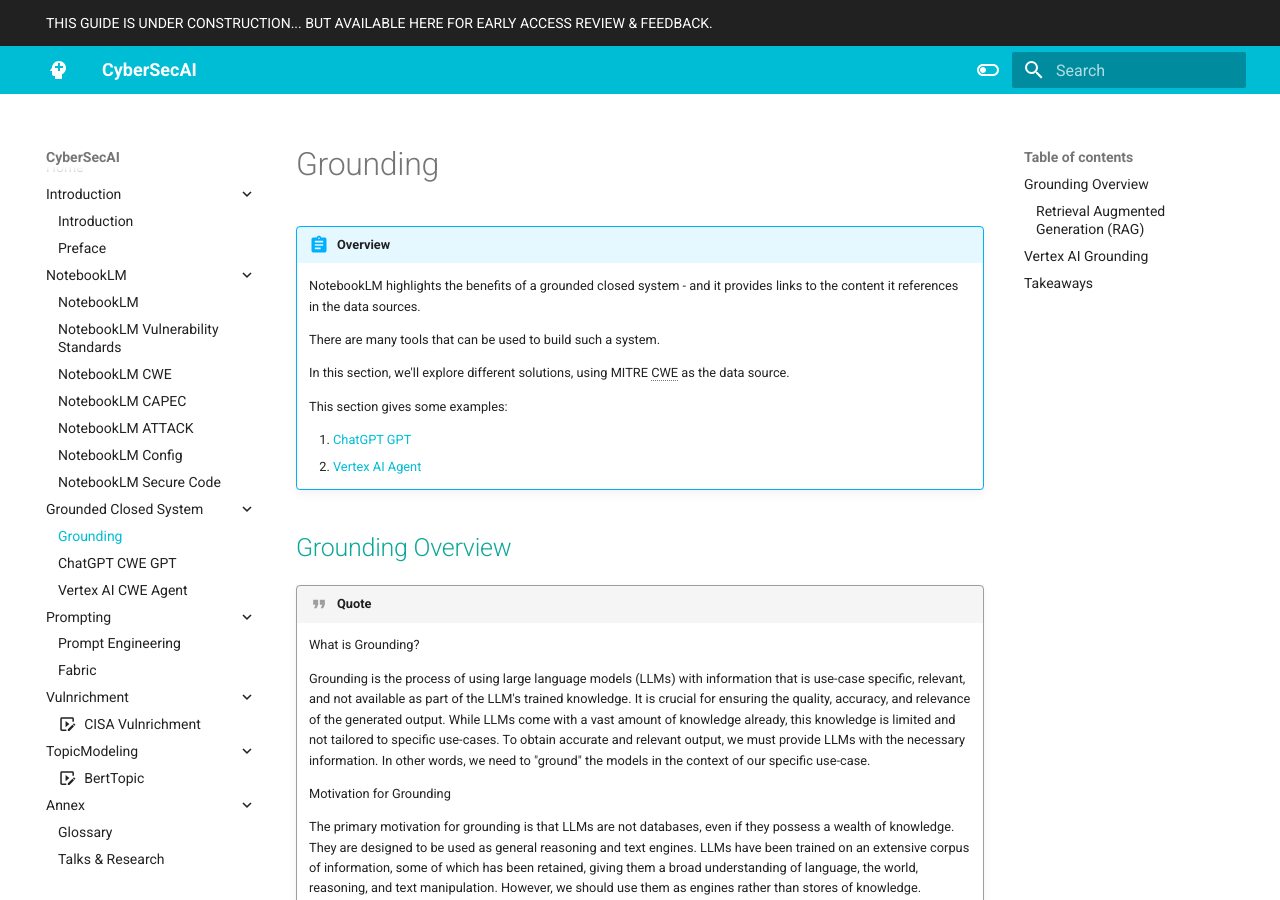
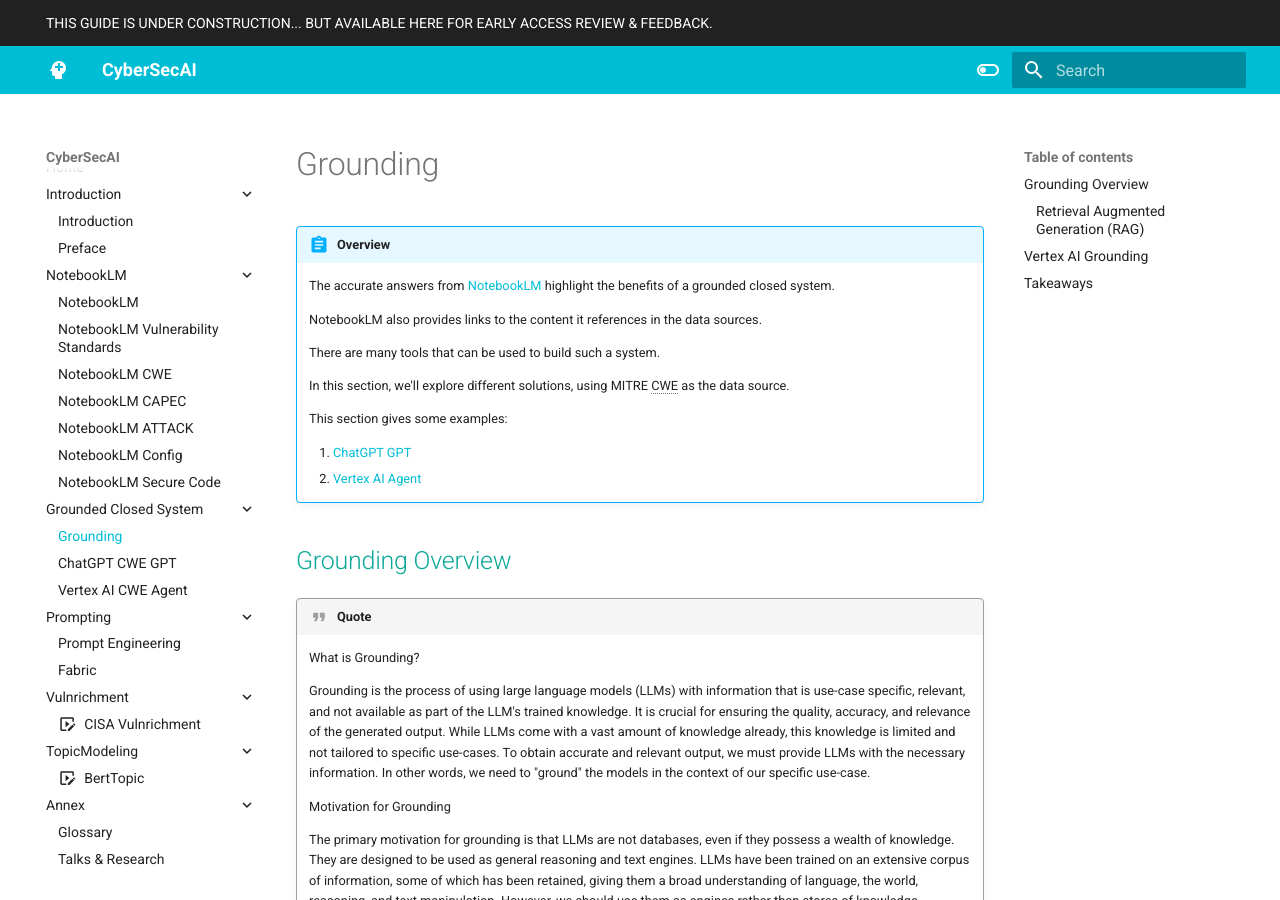
Before and after one commit to CyberSecAI/CyberSecAI.github.io, an MkDocs documentation site: the page built from docs/Grounded/grounding.md, in a window 1280 px wide and 900 px high. Built offline with MkDocs 1.6.1 and Material for MkDocs 9.7.7, drawn with Linux system fonts in a browser that asks for light colours; comment, search, counter and statistics services are not loaded.

Commit message:
tidy grounding

```diff
--- a/docs/Grounded/grounding.md
+++ b/docs/Grounded/grounding.md
@@ -3,7 +3,9 @@
 
 !!! abstract "Overview"
 
-    NotebookLM highlights the benefits of a grounded closed system - and it provides links to the content it references in the data sources.
+    The accurate answers from [NotebookLM](../NotebookLM/NotebookLM.md) highlight the benefits of a grounded closed system.
+
+    NotebookLM also provides links to the content it references in the data sources.
 
     There are many tools that can be used to build such a system.
 
```
